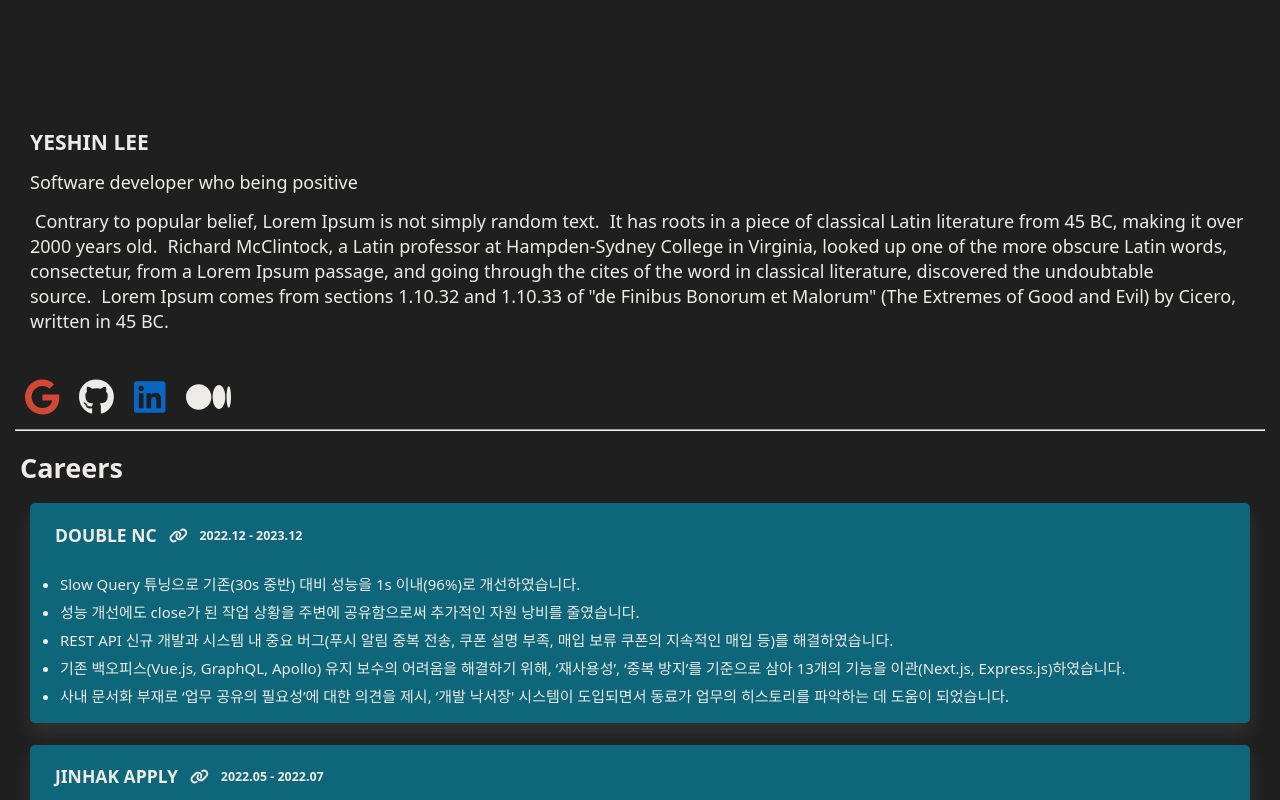
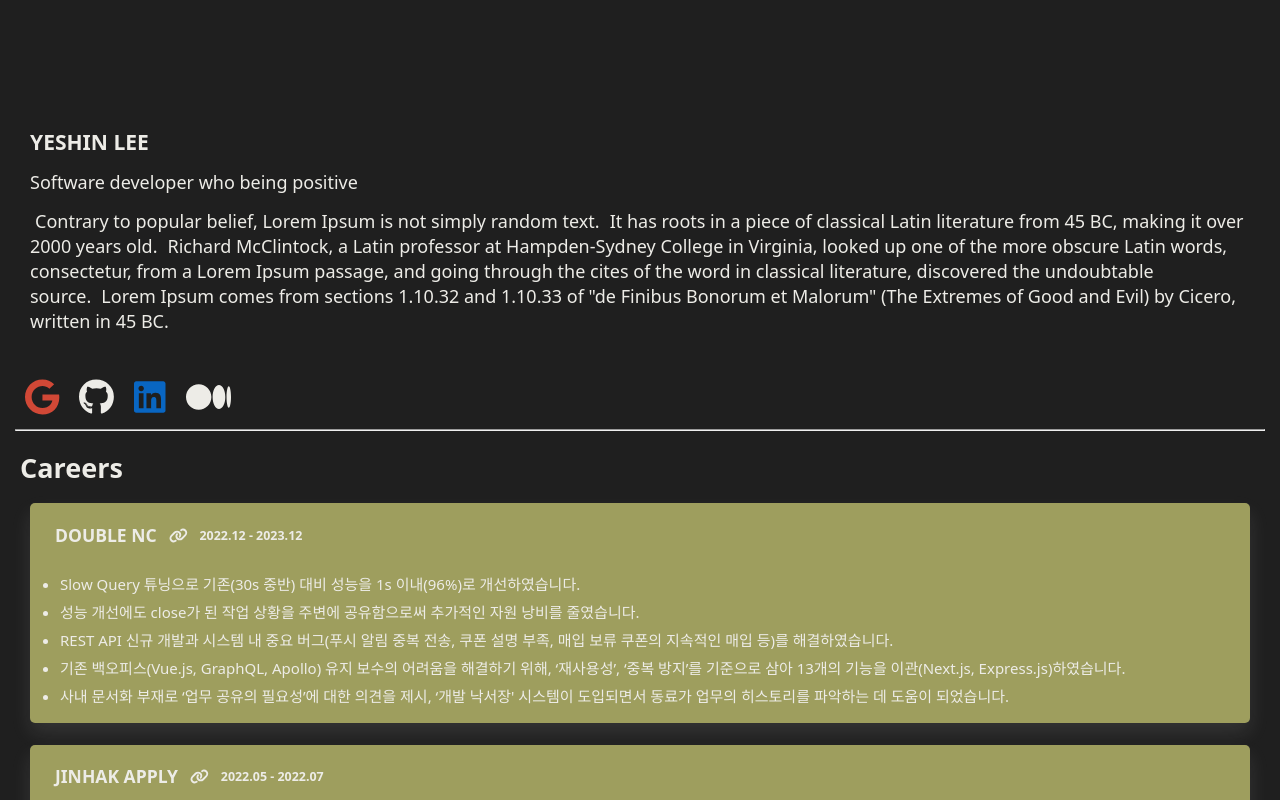
Before and after one commit to yeslee-v/personal_homepage, a Next.js app: page / in a window 1280 px wide. Shown: the top 800 px of the page. Built offline with nearby package versions, Linux system fonts and the light colour scheme.

Commit message:
Modify career background color

```diff
--- a/src/styles/careers.module.css
+++ b/src/styles/careers.module.css
@@ -3,7 +3,7 @@
 }
 
 .careerBox {
-  background-color: rgb(13, 102, 122);
+  background-color: rgb(158, 158, 94);
 
   margin-bottom: 22px;
   padding: 0px 0px 10px 20px;
```
